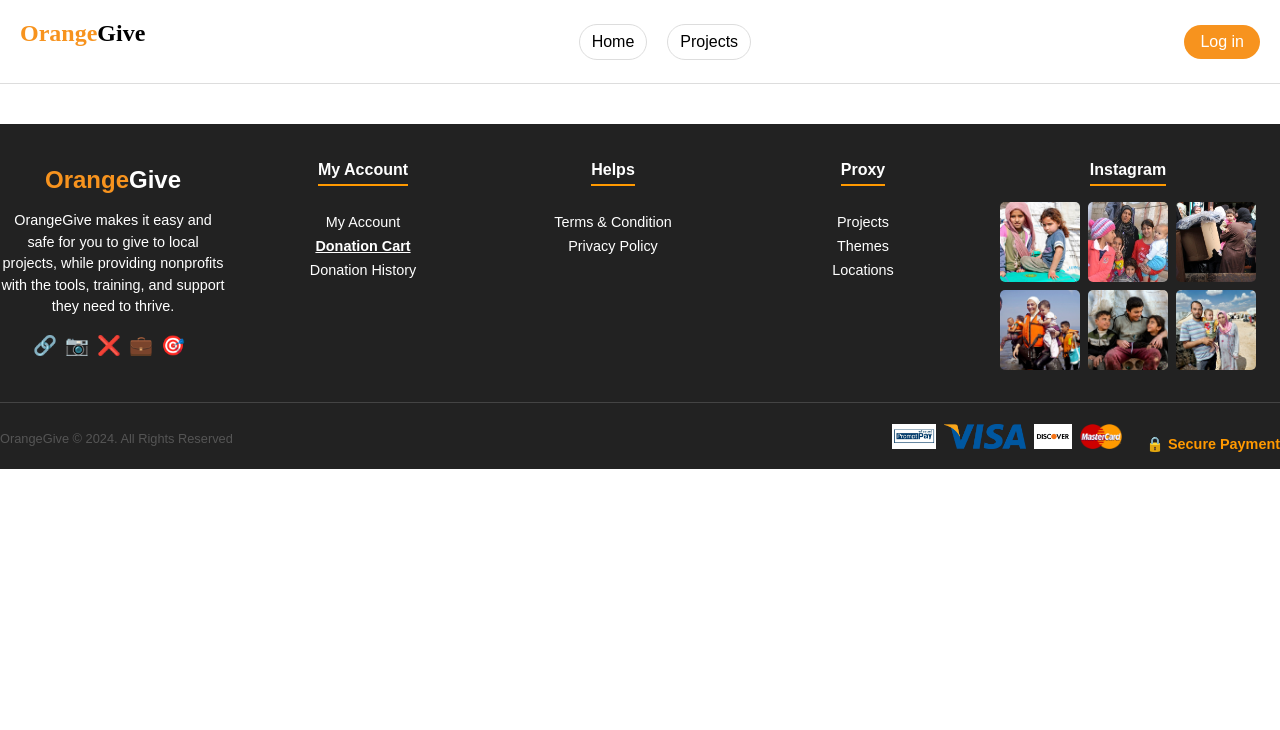
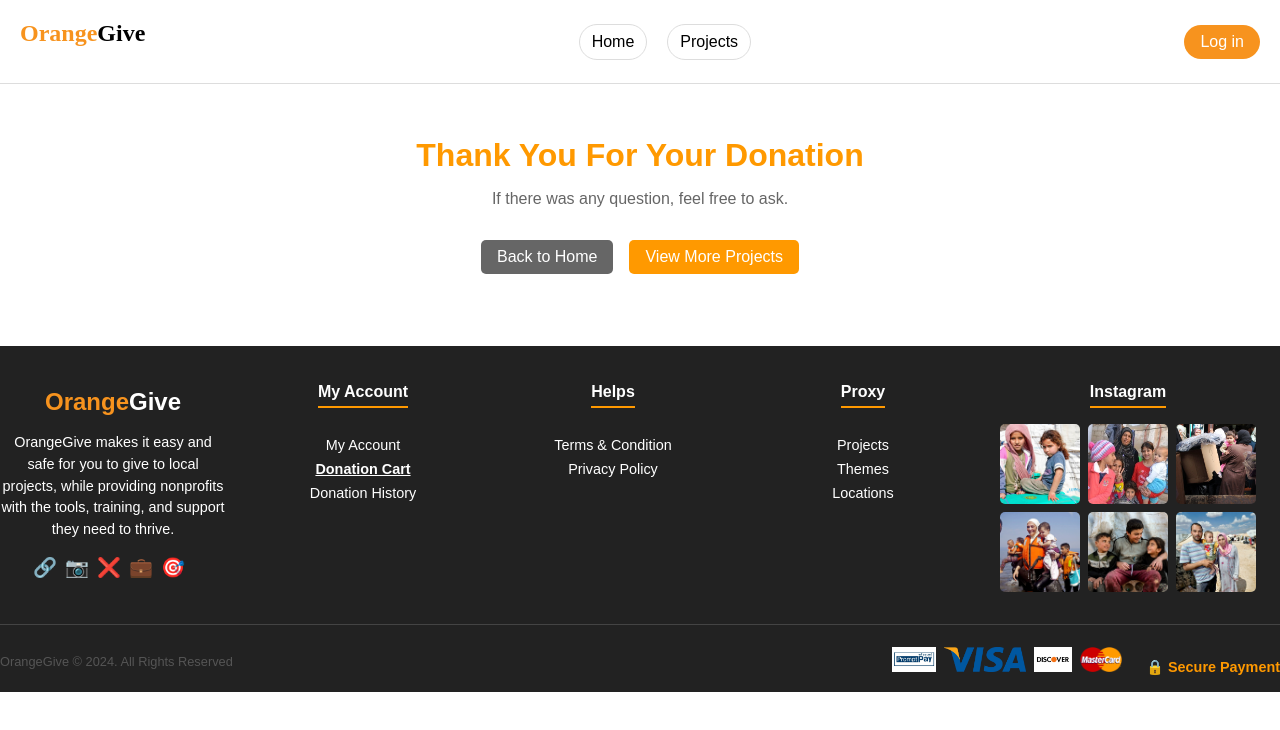
Before and after one commit to T1NNYUwU1/OrangeGiving, a React (Create React App) app in the folder frontend/: page /thank-you in a window 1280 px wide. Shown: the top 730 px of the page. Built offline with nearby package versions, Linux system fonts and the light colour scheme.

Commit message:
thankyouPage

```diff
--- a/frontend/src/App.js
+++ b/frontend/src/App.js
@@ -12,7 +12,8 @@ import ProfilePage from "./components/ProfilePage.js";
 import ProjectPage from "./components/ProjectPage.js";
 import ProjectSearch from "./components/ProjectSeach.jsx";
 import ResetPassword from "./components/ResetPassword.js";
-import VerifyEmail from "./components/VerifyEmail";
+import VerifyEmail from "./components/VerifyEmail.js";
+import ThankYou from './components/ThankYouPage.js';
 
 function App() {
   return (
@@ -32,6 +33,7 @@ function App() {
               <Route path="/forgot-password" element={<ForgotPassword />} />
               <Route path="/forget-password/reset-password" element={<ResetPassword />} />
               <Route path="/home/profile/account-setting" element={<AccountSetting />} />
+              <Route path="/thank-you" element={<ThankYou />} />
             </Routes>
           </main>
           <Footer />
--- /dev/null
+++ b/frontend/src/components/ThankYouPage.css
@@ -0,0 +1,40 @@
+/* Thank You Page Styling */
+.thank-you-page {
+    text-align: center;
+    padding: 2rem;
+    font-family: Arial, sans-serif;
+  }
+
+  .thank-you-page h1 {
+    font-size: 2rem;
+    margin-bottom: 1rem;
+    color: #ff9900;
+  }
+
+  .thank-you-page p {
+    font-size: 1rem;
+    color: #666;
+    margin-bottom: 2rem;
+  }
+
+  .thank-you-actions {
+    display: flex;
+    justify-content: center;
+    gap: 1rem;
+  }
+
+  .back-home-btn,
+  .view-projects-btn {
+    text-decoration: none;
+    padding: 0.5rem 1rem;
+    color: white;
+    border-radius: 5px;
+  }
+
+  .back-home-btn {
+    background-color: #666;
+  }
+
+  .view-projects-btn {
+    background-color: #ff9900;
+  }
--- /dev/null
+++ b/frontend/src/components/ThankYouPage.js
@@ -0,0 +1,22 @@
+import React from "react";
+import { Link } from "react-router-dom";
+import "./ThankYouPage.css";
+
+function ThankYou() {
+  return (
+    <div className="thank-you-page">
+      <h1>Thank You For Your Donation</h1>
+      <p>If there was any question, feel free to ask.</p>
+      <div className="thank-you-actions">
+        <Link to="/" className="back-home-btn">
+          Back to Home
+        </Link>
+        <Link to="/project" className="view-projects-btn">
+          View More Projects
+        </Link>
+      </div>
+    </div>
+  );
+}
+
+export default ThankYou;
```
